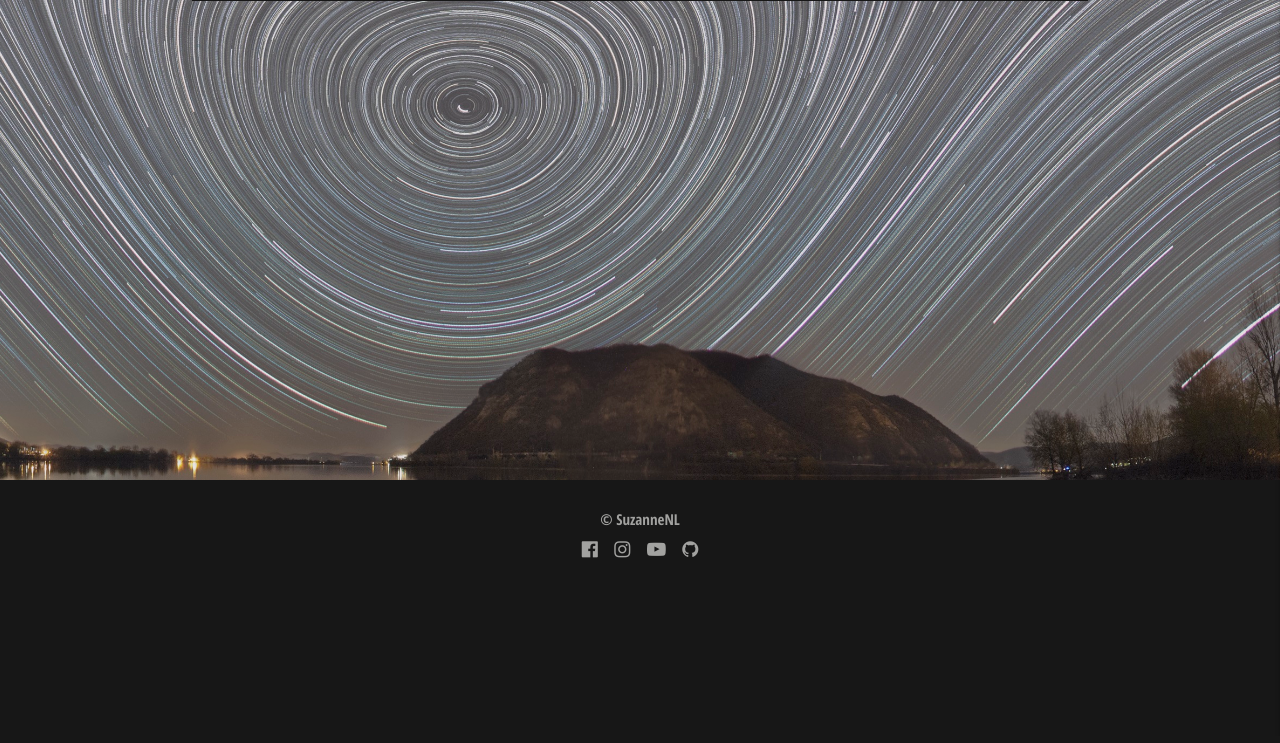
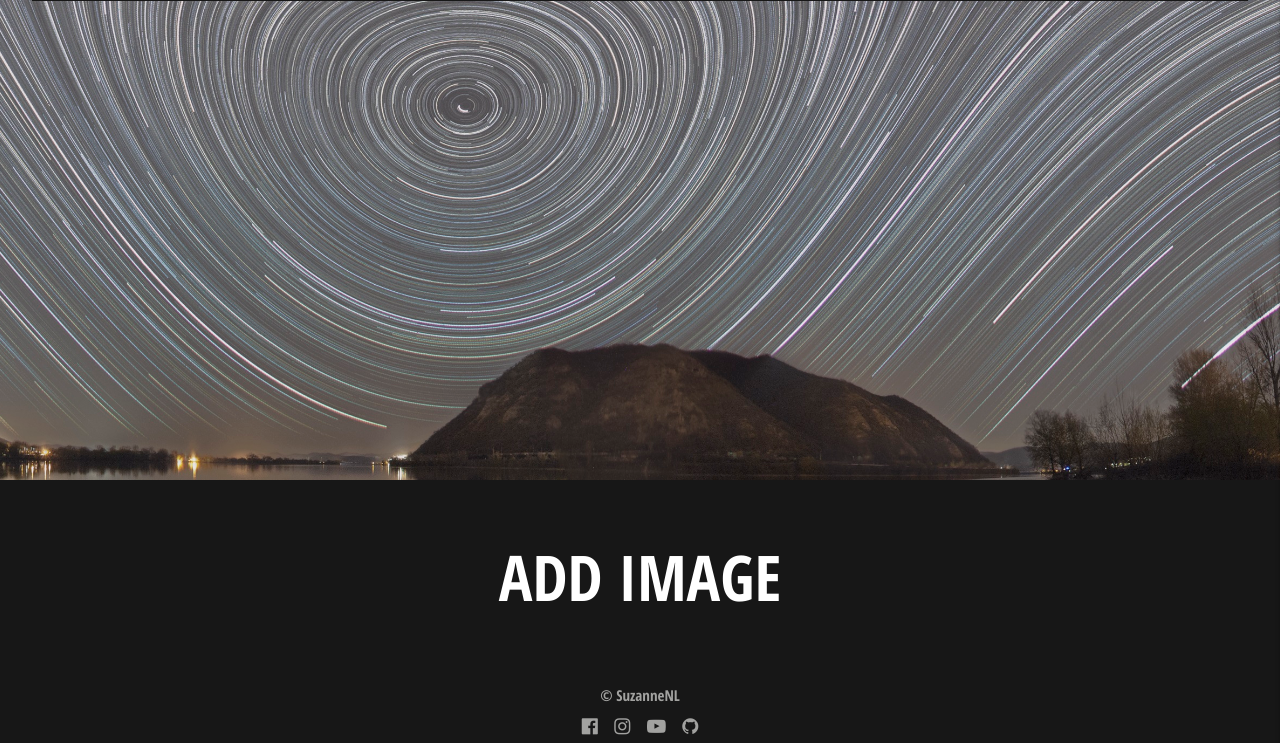
Before and after one commit to SuzanneNL/star-trail-photography, a Flask app: page /add_image in a window 1280 px wide. Shown: the part 64-807 px from the top of the page. Before the commit the page ends 622 px from the top, so only its background shows below. Run offline with Flask 2, Linux system fonts and the light colour scheme; some libraries are stand-ins or nearby versions.

Commit message:
Resize containers, so that they spread more widely across the screen. Also add title to add_image.html

```diff
--- a/static/css/style.css
+++ b/static/css/style.css
@@ -11,6 +11,10 @@
 
 .drag-target {
     width: 0 !important;
+}
+
+.container {
+    width: 95%;
 }
 
 /* ---------------------------------------------------------------- NAVIGATION BAR */
--- a/templates/add_image.html
+++ b/templates/add_image.html
@@ -1,5 +1,11 @@
 {% extends "base.html" %}
 {% block content %}
-
+<div class="container page-title">
+    <div class="row">
+        <div class="col s12 m12">
+            <h1 class="center-align">Add Image</h1>
+        </div>
+    </div>
+</div>
 
 {% endblock %}
```
